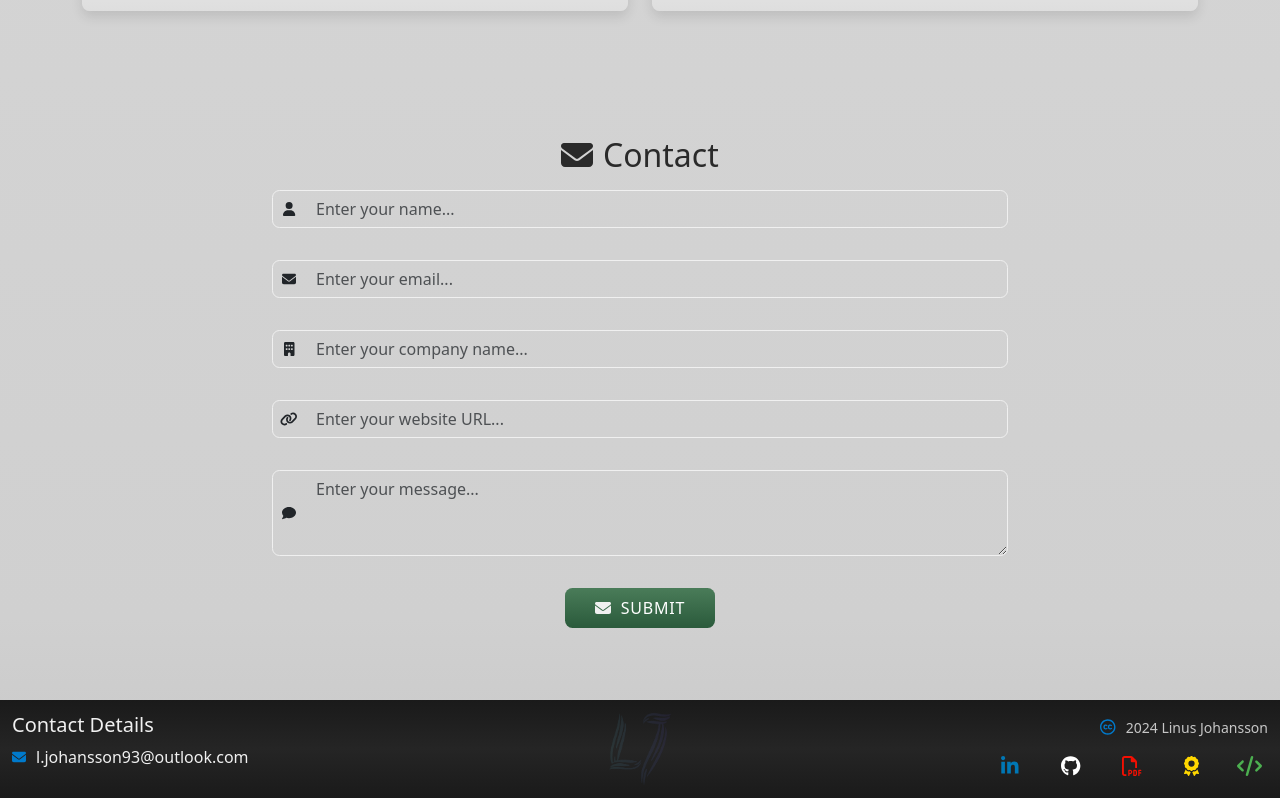
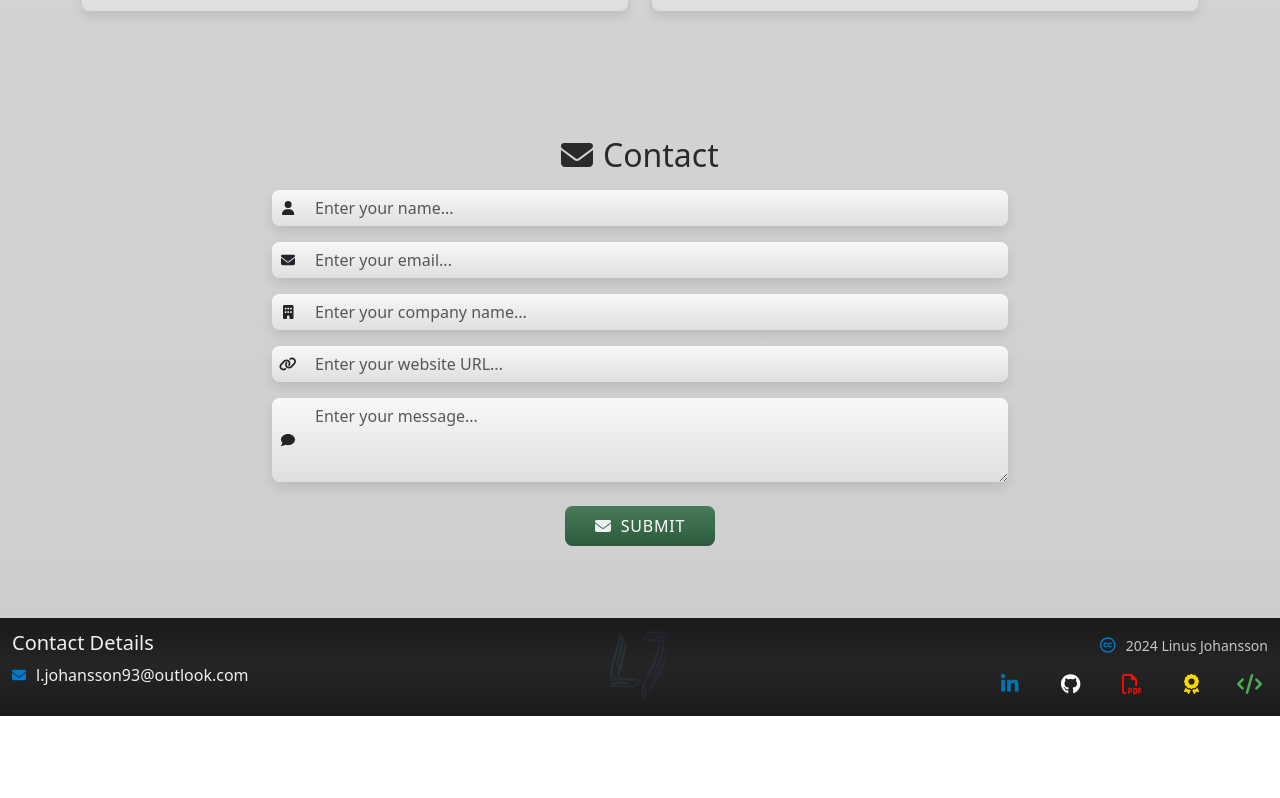
Before and after one commit to j0hanz/j0hanz-portfolio, a React (Create React App) app: page / in a window 1280 px wide. Shown: the part 3718-4516 px from the top of the page. After the commit the page ends 4434 px from the top, so only its background shows below. Built offline with nearby package versions, Linux system fonts and the light colour scheme.

Commit message:
Adjust padding and background color in code block styles

```diff
--- a/src/components/ContactForm.js
+++ b/src/components/ContactForm.js
@@ -92,8 +92,8 @@ const ContactForm = () => {
         <Row className="justify-content-center mx-auto mt-2">
           <Col md={8}>
             <Form noValidate onSubmit={handleSubmit}>
-              <Form.Group controlId="formName" className={styles.formGroup}>
-                <InputGroup>
+              <Form.Group controlId="formName">
+                <InputGroup className={styles.inputGroup}>
                   <InputGroup.Text className={styles.inputGroupIcon}>
                     <FontAwesomeIcon size="sm" icon={faUser} />
                   </InputGroup.Text>
@@ -112,8 +112,8 @@ const ContactForm = () => {
                 </InputGroup>
               </Form.Group>
 
-              <Form.Group controlId="formEmail" className={styles.formGroup}>
-                <InputGroup>
+              <Form.Group controlId="formEmail">
+                <InputGroup className={styles.inputGroup}>
                   <InputGroup.Text className={styles.inputGroupIcon}>
                     <FontAwesomeIcon size="sm" icon={faEnvelope} />
                   </InputGroup.Text>
@@ -132,8 +132,8 @@ const ContactForm = () => {
                 </InputGroup>
               </Form.Group>
 
-              <Form.Group controlId="formCompany" className={styles.formGroup}>
-                <InputGroup>
+              <Form.Group controlId="formCompany">
+                <InputGroup className={styles.inputGroup}>
                   <InputGroup.Text className={styles.inputGroupIcon}>
                     <FontAwesomeIcon size="sm" icon={faBuilding} />
                   </InputGroup.Text>
@@ -147,8 +147,8 @@ const ContactForm = () => {
                 </InputGroup>
               </Form.Group>
 
-              <Form.Group controlId="formUrl" className={styles.formGroup}>
-                <InputGroup>
+              <Form.Group controlId="formUrl">
+                <InputGroup className={styles.inputGroup}>
                   <InputGroup.Text className={styles.inputGroupIcon}>
                     <FontAwesomeIcon size="sm" icon={faLink} />
                   </InputGroup.Text>
@@ -162,8 +162,8 @@ const ContactForm = () => {
                 </InputGroup>
               </Form.Group>
 
-              <Form.Group controlId="formMessage" className={styles.formGroup}>
-                <InputGroup>
+              <Form.Group controlId="formMessage">
+                <InputGroup className={styles.inputGroup}>
                   <InputGroup.Text className={styles.inputGroupIcon}>
                     <FontAwesomeIcon size="sm" icon={faComment} />
                   </InputGroup.Text>
--- a/src/components/styles/ContactForm.module.css
+++ b/src/components/styles/ContactForm.module.css
@@ -1,16 +1,34 @@
 /* Input Group Icon Styling */
+.inputGroup {
+  margin-bottom: 1rem !important;
+  background: linear-gradient(
+    180deg,
+    #f8f8f8 0%,
+    #f6f6f6 8%,
+    #f4f4f4 16%,
+    #f2f2f2 24%,
+    #f0f0f0 32%,
+    #eeeeee 40%,
+    #ececec 48%,
+    #eaeaea 56%,
+    #e8e8e8 64%,
+    #e6e6e6 72%,
+    #e4e4e4 80%,
+    #e2e2e2 88%,
+    #e0e0e0 96%,
+    #dedede 100%
+  );
+  border: none !important;
+  border-radius: 7.5px !important;
+  box-shadow: 0 6px 12px rgba(0, 0, 0, 0.1) !important;
+}
+
 .inputGroupIcon {
   width: 32px !important;
   display: flex !important;
   justify-content: center !important;
   align-items: center !important;
   border: none !important;
-}
-
-.formGroup {
-  margin-bottom: 2rem !important;
-  border: 1px solid #f0f0f0 !important;
-  border-radius: 7.5px !important;
 }
 
 .submitButton {
```
